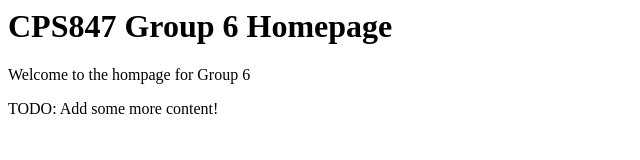
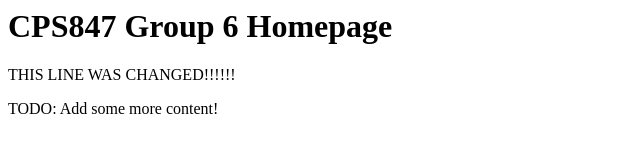
Before and after one commit to cps847-group6/bot, a plain HTML site: page git_tst/index.html in a window 1280 px wide. Shown: the full height of the page, 0-640 px from the left. Drawn offline with Linux system fonts and the light colour scheme.

Commit message:
Update index.html

```diff
--- a/git_tst/index.html
+++ b/git_tst/index.html
@@ -6,7 +6,7 @@
 
     <h1>CPS847 Group 6 Homepage</h1>
 
-    <p>Welcome to the hompage for Group 6</p>
+    <p>THIS LINE WAS CHANGED!!!!!!</p>
 
     <p> TODO: Add some more content! </p>
 
```
